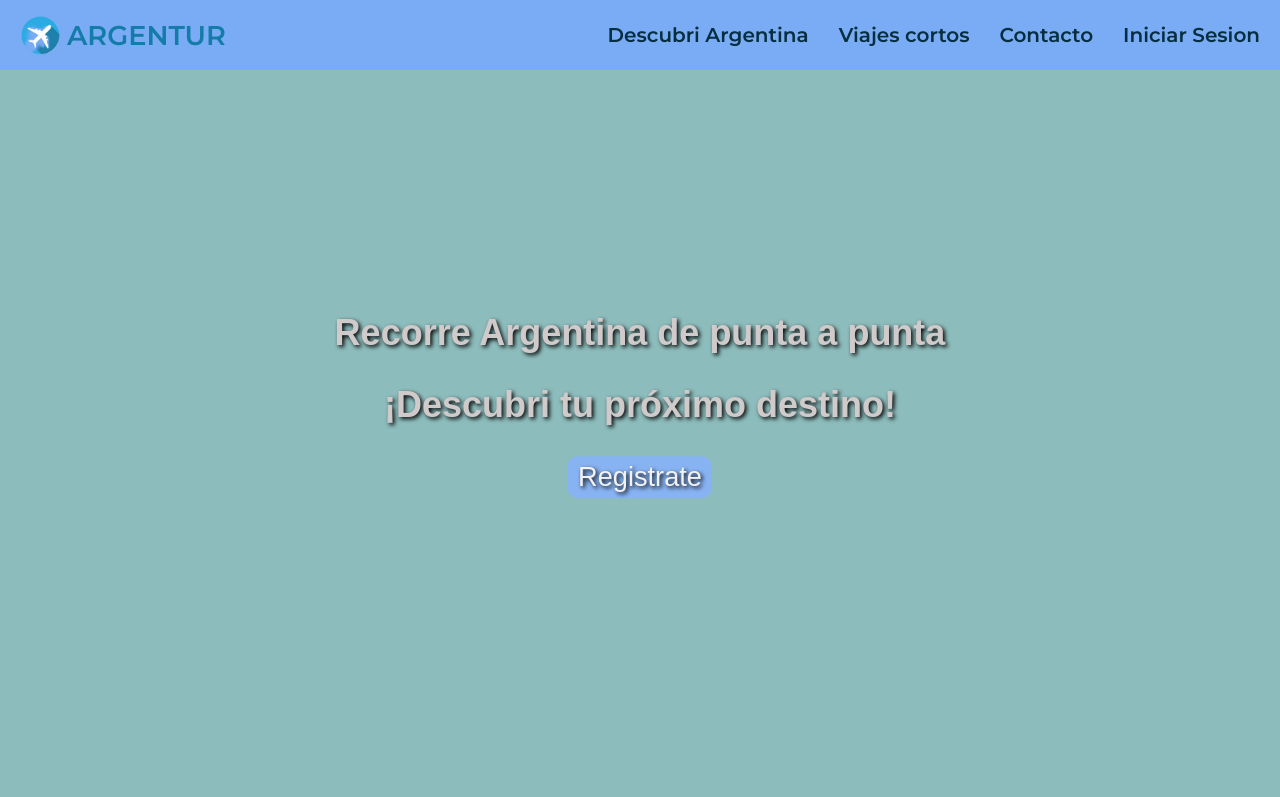
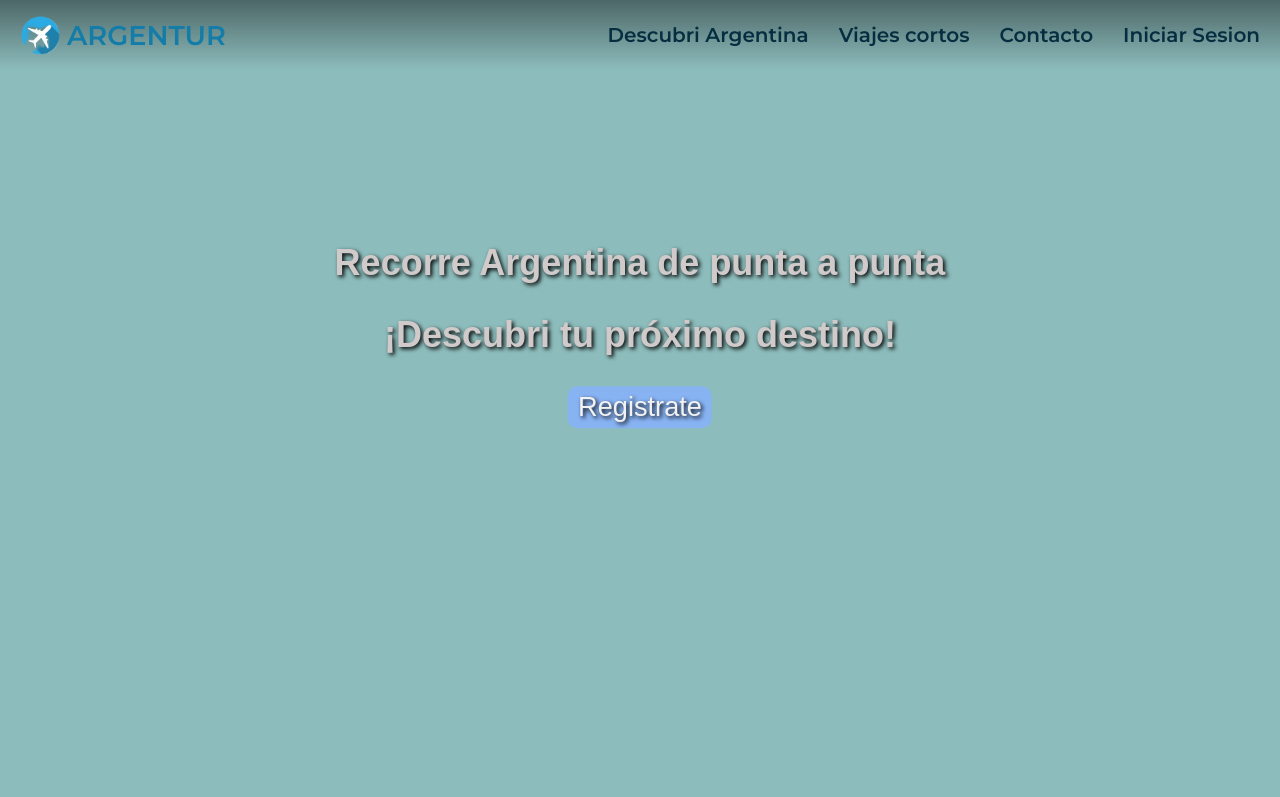
Before and after one commit to sergio-dario/Grupo1NodeJs, a plain HTML site: page Grupo1NodeJs/index.html in a window 1280 px wide. Shown: the top 797 px of the page. Drawn offline with Linux system fonts and the light colour scheme.

Commit message:
se agrega nav q cambia hecho con js

```diff
--- a/Grupo1NodeJs/css/style.css
+++ b/Grupo1NodeJs/css/style.css
@@ -1,13 +1,12 @@
 /* Importacion de fuente googlefonts */
 @import url('https://fonts.googleapis.com/css2?family=Montserrat:ital,wght@0,100..900;1,100..900&display=swap');
+
 /* Estilos generales */
 *{
     box-sizing: border-box;
 }
 body {
     margin: 0;
-    width: 100vw;
-    height: 100vh;
     /* font-family: Arial, sans-serif; */
     font-family: "Montserrat", sans-serif;
     background-color: #8dbcbc;
@@ -15,13 +14,17 @@ body {
 
 
 header {
-    /* position: fixed;
-    z-index: 1; */
-    /* background: linear-gradient(to bottom, rgba(0, 0, 0, 0.45) 0%, transparent 100%); */
-    background-color: #7aacf5;
-    position: relative;
+    position: fixed;
+    z-index: 2;
     width: 100vw;
     padding: 15px 0px; /* Añadir un poco de espacio en los extremos */
+}
+.initial{
+    background: linear-gradient(to bottom, rgba(0, 0, 0, 0.45) 0%, transparent 100%);
+
+}
+.scroll {
+    background-color: #7aacf5;
 }
 
 nav {
--- a/Grupo1NodeJs/index.html
+++ b/Grupo1NodeJs/index.html
@@ -19,7 +19,7 @@
 
 <body>
   <!--diseño de la cabezera " barra de tareas""header"-->
-  <header>
+  <header class="initial">
     <nav>
       <a href="./index.html" class="logo">
         <i class="marca"></i><span>ARGENTUR</span>
@@ -205,9 +205,8 @@
 
   </footer>
 
-
-
-
+  <!-- zona script -->
+  <script src="./script.js"></script>
 </body>
 
 </html>
--- /dev/null
+++ b/Grupo1NodeJs/script.js
@@ -0,0 +1,20 @@
+console.log("hola soy untexto del js");
+
+// console.log(header[0]);
+//  revisar como sonseguir q imprima un cero cuando esta en el top de la pagina e imprima un uno cuando scroll
+// ee hacia abajo
+
+window.addEventListener("scroll", function(){
+    let header = document.getElementsByTagName("header");
+    if(window.scrollY <= 10){
+        header[0].className = "initial";
+        // header.classList.remove("scroll");
+        // header.classList.add("initial");
+        // console.log("Hola aqui no paso nada");
+    }else{
+        header[0].className = "scroll";
+        // header.classList.remove("initial");
+        // header.classList.add("scroll");
+        // console.log("paso algo");
+    }
+})
```
